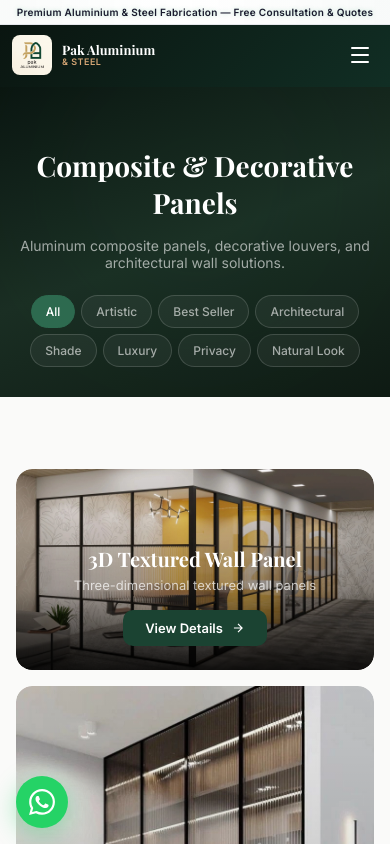
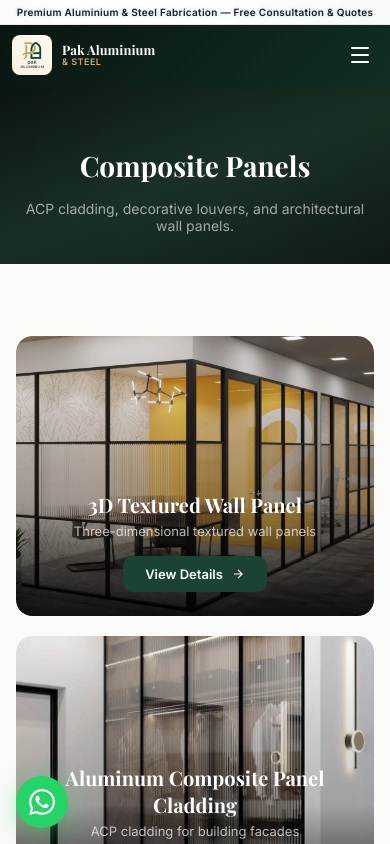
Before and after one commit to shahidburhan37-dotcom/pak-aluminium-steel, a React (Vite) app: page /panels in a window 390 px wide. Shown: the top 844 px of the page. Built offline with nearby package versions, Linux system fonts and the light colour scheme.

Commit message:
fix: symmetrical grid (CSS Grid, equal 320px height) + removed filter tabs from all category pages

```diff
--- a/src/index.css
+++ b/src/index.css
@@ -777,21 +777,21 @@ button { cursor: pointer; font-family: var(--font-body); }
 }
 
 /* ═══════════════════════════════════════════════
-   MASONRY GALLERY
+   PRODUCT GRID — SYMMETRICAL
    ═══════════════════════════════════════════════ */
 .masonry-grid {
-  columns: 3;
-  column-gap: 16px;
+  display: grid;
+  grid-template-columns: repeat(3, 1fr);
+  gap: 20px;
   margin-top: 32px;
 }
 .masonry-item {
-  break-inside: avoid;
-  margin-bottom: 16px;
   border-radius: 16px;
   overflow: hidden;
   position: relative;
   display: block;
   transition: all 0.3s cubic-bezier(.22,1,.36,1);
+  height: 320px;
 }
 .masonry-item:hover {
   transform: translateY(-4px);
@@ -799,6 +799,8 @@ button { cursor: pointer; font-family: var(--font-body); }
 }
 .masonry-img {
   width: 100%;
+  height: 100%;
+  object-fit: cover;
   display: block;
   border-radius: 16px;
   transition: transform 0.6s cubic-bezier(.22,1,.36,1);
@@ -851,11 +853,12 @@ button { cursor: pointer; font-family: var(--font-body); }
   background: var(--color-accent);
 }
 @media (max-width: 1024px) {
-  .masonry-grid { columns: 2; }
+  .masonry-grid { grid-template-columns: repeat(2, 1fr); }
 }
 @media (max-width: 640px) {
-  .masonry-grid { columns: 1; }
+  .masonry-grid { grid-template-columns: 1fr; }
   .masonry-overlay { opacity: 1; }
+  .masonry-item { height: 280px; }
 }
 
 /* ═══════════════════════════════════════════════
--- a/src/pages/Doors.jsx
+++ b/src/pages/Doors.jsx
@@ -1,4 +1,4 @@
-import { useState, useEffect } from 'react'
+import { useEffect } from 'react'
 import { Link } from 'react-router-dom'
 import RevealDiv from '../components/RevealDiv'
 import { getProductsByCategory } from '../data/products'
@@ -7,15 +7,11 @@ import WhatsAppButton from '../components/WhatsAppButton'
 const products = getProductsByCategory('doors')
 
 export default function Doors() {
-  const [filter, setFilter] = useState('All')
-
   useEffect(() => {
     document.title = 'Doors & Entrances — Pak Aluminium & Steel'
     const desc = document.querySelector('meta[name="description"]')
     if (desc) desc.setAttribute('content', 'Premium pivot, sliding, French, and security doors crafted from aluminium and steel. Custom entrance solutions in Lahore.')
   }, [])
-  const types = ['All', ...new Set(products.map(p => p.tag))]
-  const filtered = filter === 'All' ? products : products.filter(p => p.tag === filter)
 
   return (
     <>
@@ -24,15 +20,10 @@ export default function Doors() {
         <p className="page-header-desc animate-hero-up delay-1">
           Premium aluminum and glass doors — pivot, sliding, French, bi-fold, and security entrance systems.
         </p>
-        <div className="filter-tabs animate-hero-up delay-2">
-          {types.map(t => (
-            <button key={t} className={`filter-tab ${filter === t ? 'active' : ''}`} onClick={() => setFilter(t)}>{t}</button>
-          ))}
-        </div>
       </div>
       <section className="section">
         <div className="masonry-grid">
-          {filtered.map(item => (
+          {products.map(item => (
             <Link to={`/product/${item.slug}`} key={item.slug} className="masonry-item" style={{ textDecoration: 'none' }}>
               <img src={item.img} alt={item.name} className="masonry-img" loading="lazy" />
               <div className="masonry-overlay">
--- a/src/pages/Panels.jsx
+++ b/src/pages/Panels.jsx
@@ -1,4 +1,4 @@
-import { useState, useEffect } from 'react'
+import { useEffect } from 'react'
 import { Link } from 'react-router-dom'
 import RevealDiv from '../components/RevealDiv'
 import { getProductsByCategory } from '../data/products'
@@ -7,32 +7,23 @@ import WhatsAppButton from '../components/WhatsAppButton'
 const products = getProductsByCategory('panels')
 
 export default function Panels() {
-  const [filter, setFilter] = useState('All')
-
   useEffect(() => {
     document.title = 'Composite Panels — Pak Aluminium & Steel'
     const desc = document.querySelector('meta[name="description"]')
     if (desc) desc.setAttribute('content', 'ACP cladding, decorative louvers, and architectural wall panels. Premium composite panel solutions in Lahore.')
   }, [])
-  const types = ['All', ...new Set(products.map(p => p.tag))]
-  const filtered = filter === 'All' ? products : products.filter(p => p.tag === filter)
 
   return (
     <>
       <div className="page-header">
-        <h1 className="page-header-title animate-hero-up delay-0">Composite & Decorative Panels</h1>
+        <h1 className="page-header-title animate-hero-up delay-0">Composite Panels</h1>
         <p className="page-header-desc animate-hero-up delay-1">
-          Aluminum composite panels, decorative louvers, and architectural wall solutions.
+          ACP cladding, decorative louvers, and architectural wall panels.
         </p>
-        <div className="filter-tabs animate-hero-up delay-2">
-          {types.map(t => (
-            <button key={t} className={`filter-tab ${filter === t ? 'active' : ''}`} onClick={() => setFilter(t)}>{t}</button>
-          ))}
-        </div>
       </div>
       <section className="section">
         <div className="masonry-grid">
-          {filtered.map(item => (
+          {products.map(item => (
             <Link to={`/product/${item.slug}`} key={item.slug} className="masonry-item" style={{ textDecoration: 'none' }}>
               <img src={item.img} alt={item.name} className="masonry-img" loading="lazy" />
               <div className="masonry-overlay">
--- a/src/pages/Railings.jsx
+++ b/src/pages/Railings.jsx
@@ -1,4 +1,4 @@
-import { useState, useEffect } from 'react'
+import { useEffect } from 'react'
 import { Link } from 'react-router-dom'
 import RevealDiv from '../components/RevealDiv'
 import { getProductsByCategory } from '../data/products'
@@ -7,15 +7,11 @@ import WhatsAppButton from '../components/WhatsAppButton'
 const products = getProductsByCategory('railings')
 
 export default function Railings() {
-  const [filter, setFilter] = useState('All')
-
   useEffect(() => {
     document.title = 'Railings & Balustrades — Pak Aluminium & Steel'
     const desc = document.querySelector('meta[name="description"]')
     if (desc) desc.setAttribute('content', 'Premium glass, steel, and aluminium railings for balconies, stairs, and terraces. Frameless, frosted, and custom designs available in Lahore.')
   }, [])
-  const types = ['All', ...new Set(products.map(p => p.tag))]
-  const filtered = filter === 'All' ? products : products.filter(p => p.tag === filter)
 
   return (
     <>
@@ -24,15 +20,10 @@ export default function Railings() {
         <p className="page-header-desc animate-hero-up delay-1">
           Premium railings for balconies, stairs, and terraces — glass, steel, aluminum, and custom ironwork.
         </p>
-        <div className="filter-tabs animate-hero-up delay-2">
-          {types.map(t => (
-            <button key={t} className={`filter-tab ${filter === t ? 'active' : ''}`} onClick={() => setFilter(t)}>{t}</button>
-          ))}
-        </div>
       </div>
       <section className="section">
         <div className="masonry-grid">
-          {filtered.map(item => (
+          {products.map(item => (
             <Link to={`/product/${item.slug}`} key={item.slug} className="masonry-item" style={{ textDecoration: 'none' }}>
               <img src={item.img} alt={item.name} className="masonry-img" loading="lazy" />
               <div className="masonry-overlay">
--- a/src/pages/ShowerCabins.jsx
+++ b/src/pages/ShowerCabins.jsx
@@ -1,4 +1,4 @@
-import { useState, useEffect } from 'react'
+import { useEffect } from 'react'
 import { Link } from 'react-router-dom'
 import RevealDiv from '../components/RevealDiv'
 import { getProductsByCategory } from '../data/products'
@@ -7,32 +7,23 @@ import WhatsAppButton from '../components/WhatsAppButton'
 const products = getProductsByCategory('shower-cabins')
 
 export default function ShowerCabins() {
-  const [filter, setFilter] = useState('All')
-
   useEffect(() => {
     document.title = 'Shower Cabins — Pak Aluminium & Steel'
     const desc = document.querySelector('meta[name="description"]')
     if (desc) desc.setAttribute('content', 'Frameless and sliding glass shower enclosures for modern bathrooms. Premium shower cabins in Lahore.')
   }, [])
-  const types = ['All', ...new Set(products.map(p => p.tag))]
-  const filtered = filter === 'All' ? products : products.filter(p => p.tag === filter)
 
   return (
     <>
       <div className="page-header">
-        <h1 className="page-header-title animate-hero-up delay-0">Shower Cabins & Enclosures</h1>
+        <h1 className="page-header-title animate-hero-up delay-0">Shower Cabins</h1>
         <p className="page-header-desc animate-hero-up delay-1">
-          Premium glass shower enclosures designed for modern bathrooms — frameless, sliding, and custom configurations.
+          Frameless and sliding glass shower enclosures for modern bathrooms.
         </p>
-        <div className="filter-tabs animate-hero-up delay-2">
-          {types.map(t => (
-            <button key={t} className={`filter-tab ${filter === t ? 'active' : ''}`} onClick={() => setFilter(t)}>{t}</button>
-          ))}
-        </div>
       </div>
       <section className="section">
         <div className="masonry-grid">
-          {filtered.map(item => (
+          {products.map(item => (
             <Link to={`/product/${item.slug}`} key={item.slug} className="masonry-item" style={{ textDecoration: 'none' }}>
               <img src={item.img} alt={item.name} className="masonry-img" loading="lazy" />
               <div className="masonry-overlay">
--- a/src/pages/Terraces.jsx
+++ b/src/pages/Terraces.jsx
@@ -1,4 +1,4 @@
-import { useState, useEffect } from 'react'
+import { useEffect } from 'react'
 import { Link } from 'react-router-dom'
 import RevealDiv from '../components/RevealDiv'
 import { getProductsByCategory } from '../data/products'
@@ -7,32 +7,23 @@ import WhatsAppButton from '../components/WhatsAppButton'
 const products = getProductsByCategory('terraces')
 
 export default function Terraces() {
-  const [filter, setFilter] = useState('All')
-
   useEffect(() => {
     document.title = 'Terraces & Pergolas — Pak Aluminium & Steel'
     const desc = document.querySelector('meta[name="description"]')
     if (desc) desc.setAttribute('content', 'Motorized pergolas, glass enclosures, and outdoor living solutions. Premium terrace and pergola systems in Lahore.')
   }, [])
-  const types = ['All', ...new Set(products.map(p => p.tag))]
-  const filtered = filter === 'All' ? products : products.filter(p => p.tag === filter)
 
   return (
     <>
       <div className="page-header">
         <h1 className="page-header-title animate-hero-up delay-0">Terraces & Pergolas</h1>
         <p className="page-header-desc animate-hero-up delay-1">
-          Transform your outdoor living with premium pergolas, terrace enclosures, and glazing systems.
+          Motorized pergolas, glass enclosures, and outdoor living solutions.
         </p>
-        <div className="filter-tabs animate-hero-up delay-2">
-          {types.map(t => (
-            <button key={t} className={`filter-tab ${filter === t ? 'active' : ''}`} onClick={() => setFilter(t)}>{t}</button>
-          ))}
-        </div>
       </div>
       <section className="section">
         <div className="masonry-grid">
-          {filtered.map(item => (
+          {products.map(item => (
             <Link to={`/product/${item.slug}`} key={item.slug} className="masonry-item" style={{ textDecoration: 'none' }}>
               <img src={item.img} alt={item.name} className="masonry-img" loading="lazy" />
               <div className="masonry-overlay">
--- a/src/pages/Windows.jsx
+++ b/src/pages/Windows.jsx
@@ -1,4 +1,4 @@
-import { useState, useEffect } from 'react'
+import { useEffect } from 'react'
 import { Link } from 'react-router-dom'
 import RevealDiv from '../components/RevealDiv'
 import { getProductsByCategory } from '../data/products'
@@ -7,32 +7,23 @@ import WhatsAppButton from '../components/WhatsAppButton'
 const products = getProductsByCategory('glass')
 
 export default function Windows() {
-  const [filter, setFilter] = useState('All')
-
   useEffect(() => {
     document.title = 'Architectural Glass — Pak Aluminium & Steel'
     const desc = document.querySelector('meta[name="description"]')
     if (desc) desc.setAttribute('content', 'Curtain walls, smart glass, soundproof windows, and specialized glazing solutions. Premium architectural glass in Lahore.')
   }, [])
-  const types = ['All', ...new Set(products.map(p => p.tag))]
-  const filtered = filter === 'All' ? products : products.filter(p => p.tag === filter)
 
   return (
     <>
       <div className="page-header">
-        <h1 className="page-header-title animate-hero-up delay-0">Architectural Glass & Windows</h1>
+        <h1 className="page-header-title animate-hero-up delay-0">Architectural Glass</h1>
         <p className="page-header-desc animate-hero-up delay-1">
           Specialized glass solutions — curtain walls, soundproof windows, smart glass, and architectural glazing.
         </p>
-        <div className="filter-tabs animate-hero-up delay-2">
-          {types.map(t => (
-            <button key={t} className={`filter-tab ${filter === t ? 'active' : ''}`} onClick={() => setFilter(t)}>{t}</button>
-          ))}
-        </div>
       </div>
       <section className="section">
         <div className="masonry-grid">
-          {filtered.map(item => (
+          {products.map(item => (
             <Link to={`/product/${item.slug}`} key={item.slug} className="masonry-item" style={{ textDecoration: 'none' }}>
               <img src={item.img} alt={item.name} className="masonry-img" loading="lazy" />
               <div className="masonry-overlay">
```
